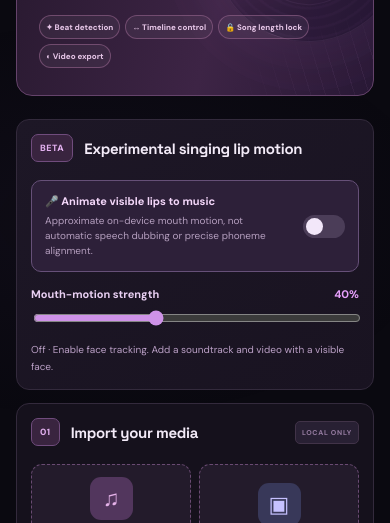
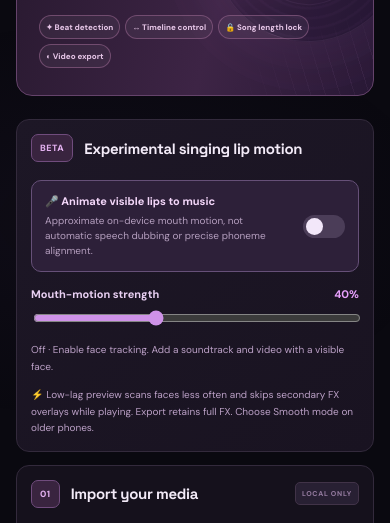
Before and after one commit to Spacepocohontas/galaxia-groovelab, a website with bundled scripts: page autocut/index.html in a window 390 px wide. Shown: the part 286-809 px from the top of the page. Built offline with nearby package versions, Linux system fonts and the light colour scheme.

Commit message:
Optimize AutoCut face tracking CPU and low-lag mobile preview

```diff
--- a/autocut/index.html
+++ b/autocut/index.html
@@ -125,6 +125,7 @@
        <label for="lipStrength" class="variety-label">Mouth-motion strength <strong id="lipStrengthValue">40%</strong></label>
        <input id="lipStrength" type="range" min="5" max="100" value="40" step="5">
        <p id="lipStatus" class="lip-status" role="status" aria-live="polite">Off · Enable face tracking. Add a soundtrack and video with a visible face.</p>
+       <p class="lip-status">⚡ Low-lag preview scans faces less often and skips secondary FX overlays while playing. Export retains full FX. Choose Smooth mode on older phones.</p>
      </section>
      <section class="panel lock-panel"><div class="panel-heading"><div><span class="section-number">04</span><h2>Timeline rules</h2></div></div>
       <div class="lock-control"><div class="lock-icon">♙</div><div><b>Lock audio duration</b><small>Always match the uploaded song's full running time.</small></div><label class="switch"><input id="durationLock" type="checkbox" checked><span class="slider"></span><span class="sr-only">Lock audio duration</span></label></div>
```
